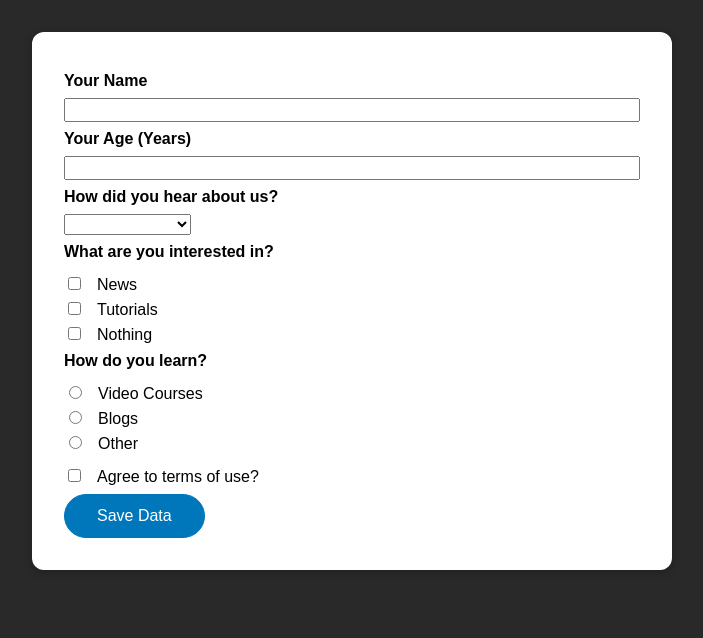
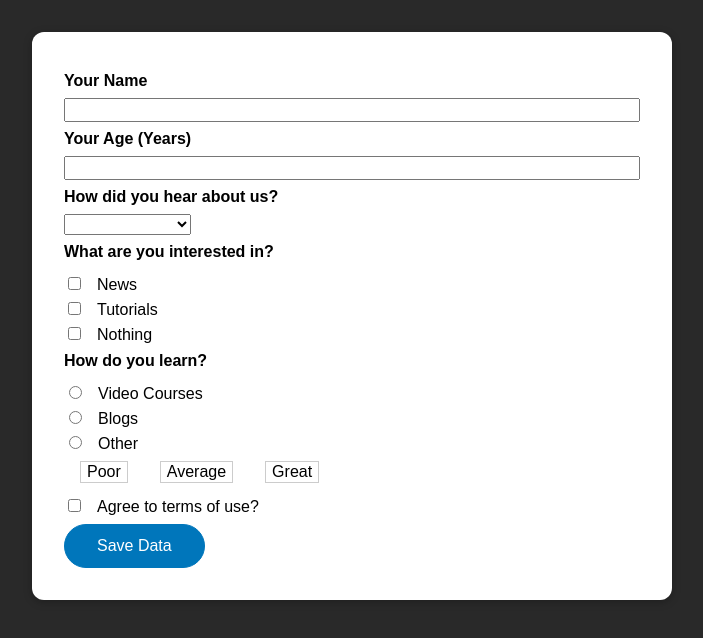
Before and after one commit to panaram1ks/vue-01-starting-project, a Vue app in the folder Forms-01-starting/: page / in a window 1280 px wide. Shown: the top 638 px of the page, without its empty margins (288-991 px from the left). Built offline with nearby package versions, Linux system fonts and the light colour scheme; the HTML template or start-up script is replaced by a standard one.

Commit message:
custom Control Component

```diff
--- /dev/null
+++ b/Forms-01-starting/src/components/RatingControl.vue
@@ -0,0 +1,58 @@
+<template>
+  <ul>
+    <li :class="{ active: activeOption === 'poor' }">
+      <button type="button" @click="activate('poor')">Poor</button>
+    </li>
+    <li :class="{ active: activeOption === 'average' }">
+      <button type="button" @click="activate('average')">Average</button>
+    </li>
+    <li :class="{ active: activeOption === 'great' }">
+      <button type="button" @click="activate('great')">Great</button>
+    </li>
+  </ul>
+</template>
+
+<script>
+export default {
+  data() {
+    return {
+      activeOption: null,
+    };
+  },
+  methods: {
+    activate(option) {
+      this.activeOption = option;
+    },
+  },
+};
+</script>
+
+<style scoped>
+.active {
+  border-color: blueviolet;
+}
+.active button {
+  color: blueviolet;
+}
+ul {
+  list-style: none;
+  margin: 0.5rem 0;
+  padding: 0;
+  display: flex;
+}
+
+li {
+  margin: 0 1rem;
+  border: 1px solid #ccc;
+  display: flex;
+  justify-content: center;
+  align-items: center;
+}
+
+button {
+  font: inherit;
+  border: none;
+  background-color: transparent;
+  cursor: pointer;
+}
+</style>
--- a/Forms-01-starting/src/components/TheForm.vue
+++ b/Forms-01-starting/src/components/TheForm.vue
@@ -99,6 +99,10 @@
       </div>
     </div>
     <div class="form-control">
+      <rating-control></rating-control>
+    </div>
+
+    <div class="form-control">
       <input
         type="checkbox"
         id="confirm-terms"
@@ -115,7 +119,10 @@
 </template>
 
 <script>
+import RatingControl from './RatingControl.vue';
+
 export default {
+  components: { RatingControl },
   data() {
     return {
       userName: '',
```
